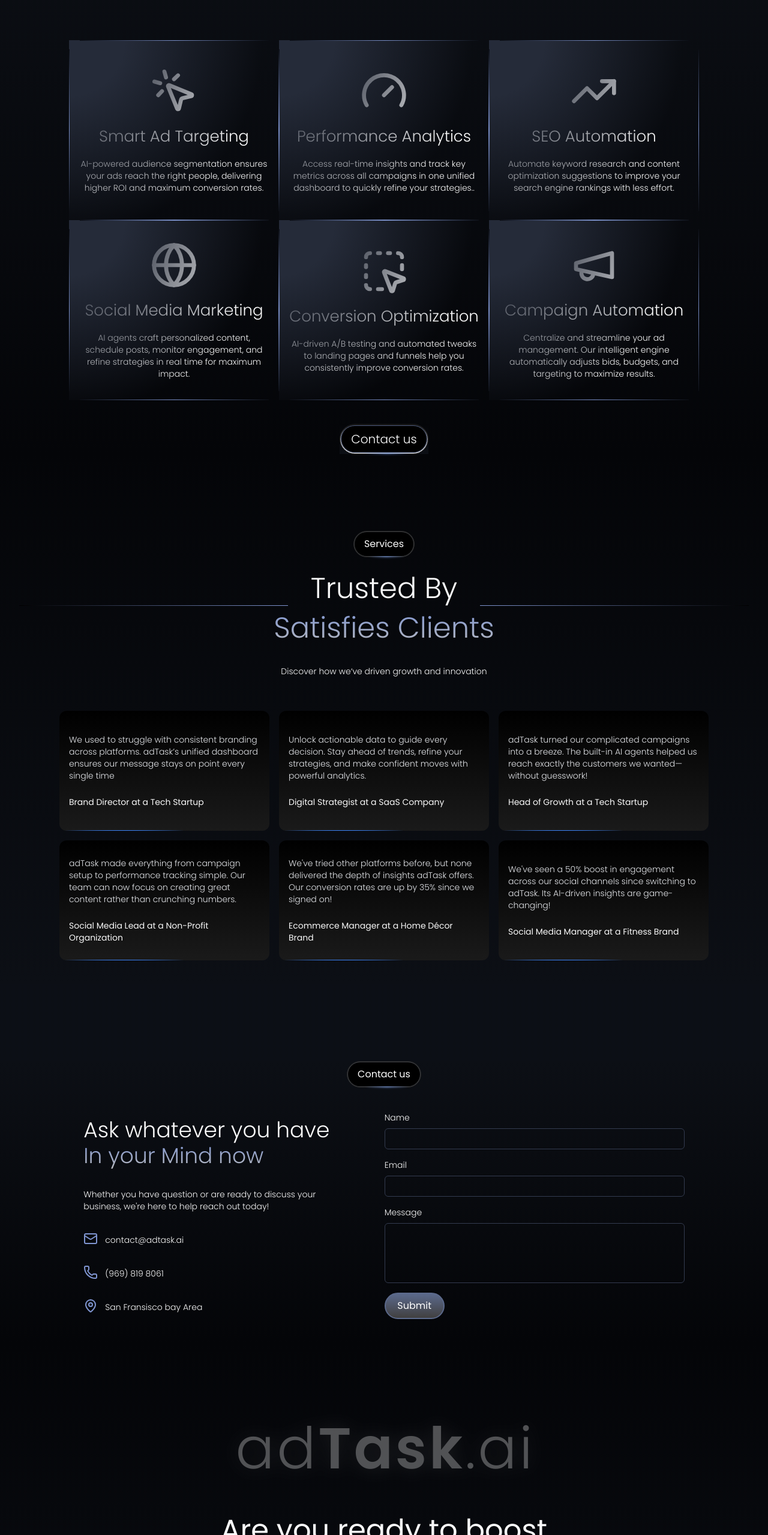
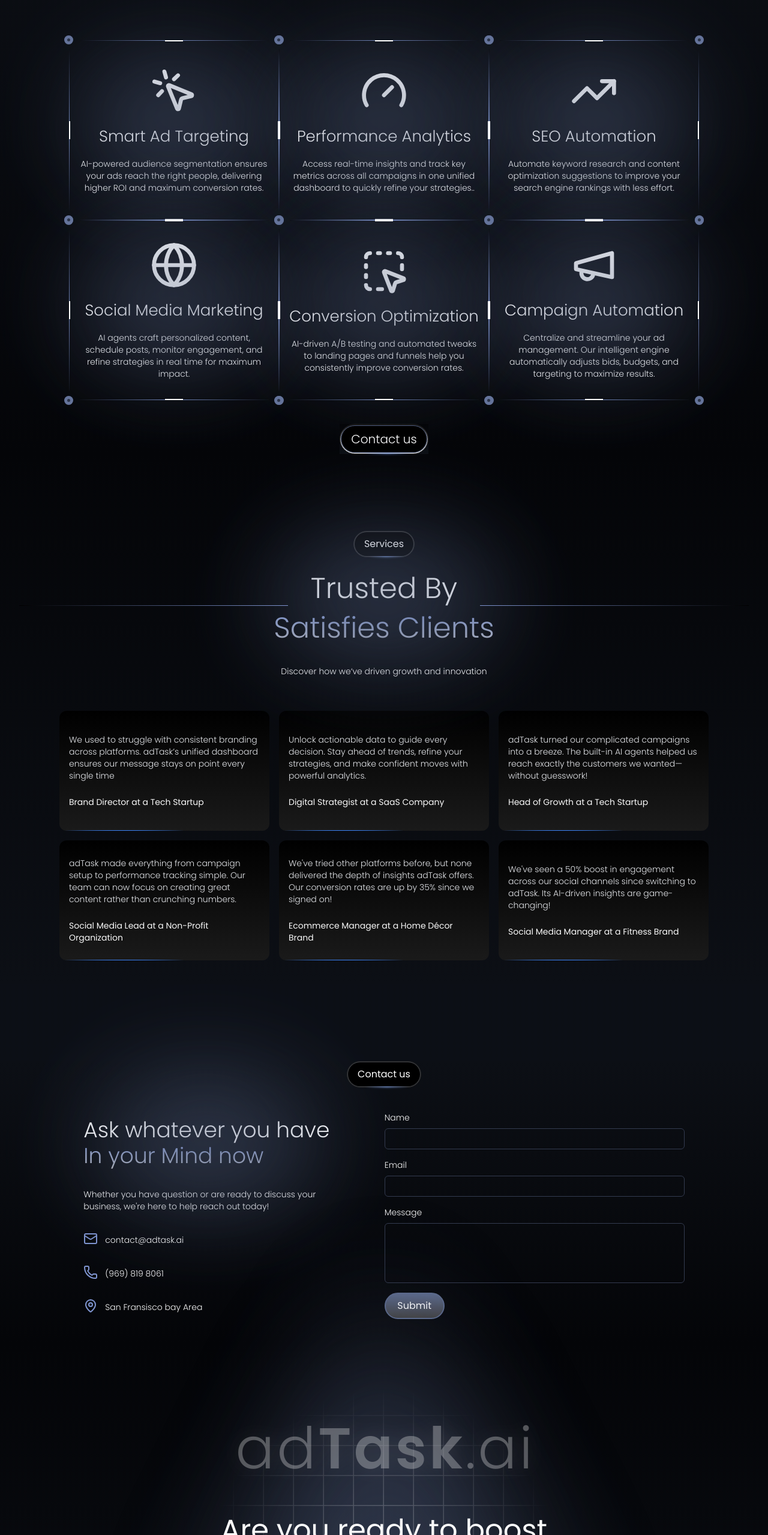
Before and after one commit to Pratiyankkumar/assignment, a Next.js app: page / in a window 1280 px wide. Shown: the part 3158-5717 px from the top of the page at 60% size. Built offline with nearby package versions, Linux system fonts and the light colour scheme.

Commit message:
Added som refinements

```diff
--- a/src/app/page.tsx
+++ b/src/app/page.tsx
@@ -259,6 +259,19 @@
 
           {/* Text & Gradient Borders */}
           <div className="w-[70%] flex flex-col mt-8 items-center justify-center relative z-10">
+            <div className="absolute inset-x-0 top-[-50px] z-0 flex justify-center">
+              {/* Outer Soft Glow - Larger Ellipse */}
+              <div
+                className="absolute w-[400px] h-[200px] bg-[#5B698B]/40 opacity-80 blur-[80px]"
+                style={{ borderRadius: "50%" }}
+              />
+
+              {/* Inner Glow - Smaller & Brighter Ellipse */}
+              <div
+                className="absolute w-[300px] h-[150px] bg-[#5B698B]/50 opacity-80 blur-[100px]"
+                style={{ borderRadius: "50%" }}
+              />
+            </div>
             {/* First Line */}
             <p className="text-5xl font-light">Feature packed to Make</p>
 
@@ -387,6 +400,19 @@
 
           {/* Text & Gradient Borders */}
           <div className="w-[70%] flex flex-col mt-7  items-center justify-center relative z-10">
+            <div className="absolute inset-x-0 top-[-50px] z-0 flex justify-center">
+              {/* Outer Soft Glow - Larger Ellipse */}
+              <div
+                className="absolute w-[400px] h-[200px] bg-[#5B698B]/40 opacity-80 blur-[80px]"
+                style={{ borderRadius: "50%" }}
+              />
+
+              {/* Inner Glow - Smaller & Brighter Ellipse */}
+              <div
+                className="absolute w-[300px] h-[150px] bg-[#5B698B]/50 opacity-80 blur-[100px]"
+                style={{ borderRadius: "50%" }}
+              />
+            </div>
             {/* First Line */}
             <p className="text-5xl font-light">Trusted By</p>
 
@@ -448,7 +474,21 @@
             </HoverBorderGradient>
           </div>
           <div className="w-[80%] mt-10  mb-10 gap-20 flex flex-row items-center justify-evenly">
-            <div className="flex  flex-col ">
+            <div className="flex  flex-col relative ">
+              <div className="absolute inset-x-0 top-[-50px] z-0 flex justify-center">
+                {/* Outer Soft Glow - Larger Ellipse */}
+                <div
+                  className="absolute w-[400px] h-[200px] bg-[#5B698B]/40 opacity-80 blur-[80px]"
+                  style={{ borderRadius: "50%" }}
+                />
+
+                {/* Inner Glow - Smaller & Brighter Ellipse */}
+                <div
+                  className="absolute w-[300px] h-[150px] bg-[#5B698B]/50 opacity-80 blur-[100px]"
+                  style={{ borderRadius: "50%" }}
+                />
+              </div>
+
               <p className="text-4xl font-light">Ask whatever you have</p>
               <p className="text-4xl bg-gradient-to-b from-[#8096D2] to-[#b7b9be] bg-clip-text text-transparent font-light leading-tight">
                 In your Mind now
@@ -521,6 +561,40 @@
         </div>
 
         <div className="flex w-full pt-32 flex-col bg-gradient-to-b from-[#040508] to-[#0C0F15] bg-transparent justify-center items-center relative">
+          <div className="absolute inset-x-0 top-[-120px] z-0 flex justify-center">
+            {/* Larger Soft Ambient Glow */}
+            <div
+              className="w-0 h-0
+                border-l-[300px] border-l-transparent
+                border-r-[300px] border-r-transparent
+                border-b-[600px] border-b-[#5B698B]/40
+                blur-[100px]
+                opacity-50"
+            />
+
+            {/* Inner Glow for More Softness */}
+            <div
+              className="absolute top-[80px]
+                w-0 h-0
+                border-l-[300px] border-l-transparent
+                border-r-[300px] border-r-transparent
+                border-b-[600px] border-b-[#5B698B]/50
+                blur-[120px]
+                opacity-80"
+            />
+          </div>
+
+          <div className="absolute inset-0 pointer-events-none">
+            <div
+              className="absolute left-1/2 top-[20px] -translate-x-1/2 w-[700px] h-[700px] bg-grid-black/[0.15] dark:bg-grid-white/[0.2] bg-[length:50px_50px]"
+              style={{
+                maskImage:
+                  "radial-gradient(circle, rgba(0,0,0,1) 20%, rgba(0,0,0,0) 60%)",
+                WebkitMaskImage:
+                  "radial-gradient(circle, rgba(0,0,0,1) 20%, rgba(0,0,0,0) 60%)",
+              }}
+            />
+          </div>
           <motion.h1
             initial={{ opacity: 0.3 }}
             animate={{ opacity: 0.3 }}
--- a/src/components/components/grid.tsx
+++ b/src/components/components/grid.tsx
@@ -7,15 +7,19 @@
 export default function Grid({ children, title, text }: GridProps) {
   return (
     <div className="w-[350px] h-[300px] flex flex-col items-center gap-4 justify-center relative">
-      {/* Radial Gradient Background */}
-      <div
-        className="absolute w-full h-full"
-        style={{
-          background:
-            "radial-gradient(circle at top left, #252B39 20%, transparent 70%)",
-        }}
-      ></div>
+      <div className="absolute inset-x-0 top-[50px] z-0 flex justify-center">
+        {/* Outer Soft Glow - Larger Ellipse */}
+        <div
+          className="absolute w-[300px] h-[200px] bg-[#5B698B]/40 opacity-80 blur-[80px]"
+          style={{ borderRadius: "50%" }}
+        />
 
+        {/* Inner Glow - Smaller & Brighter Ellipse */}
+        <div
+          className="absolute w-[300px] h-[150px] bg-[#5B698B]/50 opacity-80 blur-[100px]"
+          style={{ borderRadius: "50%" }}
+        />
+      </div>
       {/* Gradient Borders */}
       <div
         className="absolute top-0 left-[5%] w-[90%] h-[1px]"
@@ -23,27 +27,44 @@
           background: "linear-gradient(to right, #0C0F16, #788DC5, #0C0F16)",
         }}
       ></div>
-
       <div
         className="absolute bottom-0 left-[5%] w-[90%] h-[1px]"
         style={{
           background: "linear-gradient(to right, #0C0F16, #788DC5, #0C0F16)",
         }}
       ></div>
-
       <div
         className="absolute left-0 top-[5%] h-[90%] w-[1px]"
         style={{
           background: "linear-gradient(to bottom, #0C0F16, #788DC5, #0C0F16)",
         }}
       ></div>
-
       <div
         className="absolute right-0 top-[5%] h-[90%] w-[1px]"
         style={{
           background: "linear-gradient(to bottom, #0C0F16, #788DC5, #0C0F16)",
         }}
       ></div>
+
+      {/* White lines at center of each border */}
+      <div className="absolute top-0 left-1/2 w-[30px] h-[2px] bg-white -translate-x-1/2"></div>
+      <div className="absolute bottom-0 left-1/2 w-[30px] h-[2px] bg-white -translate-x-1/2"></div>
+      <div className="absolute left-0 top-1/2 w-[2px] h-[30px] bg-white -translate-y-1/2"></div>
+      <div className="absolute right-0 top-1/2 w-[2px] h-[30px] bg-white -translate-y-1/2"></div>
+
+      {/* Pins on outer borders */}
+      <div className="absolute top-[-8px] left-[-8px] w-[15px] h-[15px] bg-[#65749B] rounded-full flex items-center justify-center">
+        <div className="w-[5px] h-[5px] bg-[#2C354A] rounded-full"></div>
+      </div>
+      <div className="absolute top-[-8px] right-[-8px] w-[15px] h-[15px] bg-[#65749B] rounded-full flex items-center justify-center">
+        <div className="w-[5px] h-[5px] bg-[#2C354A] rounded-full"></div>
+      </div>
+      <div className="absolute bottom-[-8px] left-[-8px] w-[15px] h-[15px] bg-[#65749B] rounded-full flex items-center justify-center">
+        <div className="w-[5px] h-[5px] bg-[#2C354A] rounded-full"></div>
+      </div>
+      <div className="absolute bottom-[-8px] right-[-8px] w-[15px] h-[15px] bg-[#65749B] rounded-full flex items-center justify-center">
+        <div className="w-[5px] h-[5px] bg-[#2C354A] rounded-full"></div>
+      </div>
 
       {/* Icon and Text */}
       {children}
```
